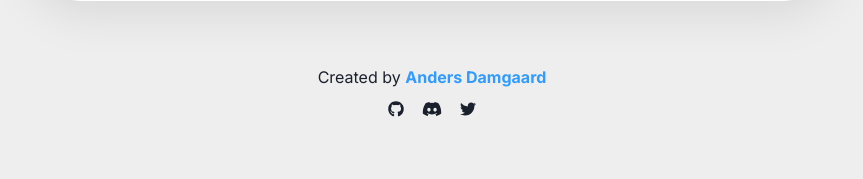
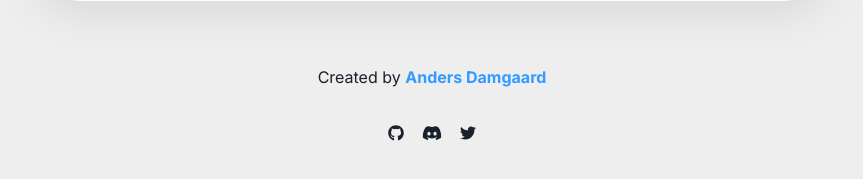
Before and after one commit to akd-io/create-next-stack-website, a Next.js app: page / in a window 1280 px wide. Shown: the part 1672-1851 px from the top of the page, without its empty margins (208-1071 px from the left). Built offline with nearby package versions, Linux system fonts and the light colour scheme.

Commit message:
Add footer spacing

```diff
--- a/templates/LandingPage/components/Footer.tsx
+++ b/templates/LandingPage/components/Footer.tsx
@@ -10,6 +10,7 @@ export const Footer: React.FC = () => {
       as="footer"
       boxProps={{
         alignItems: "left",
+        gap: "24px",
       }}
     >
       <Text align={["left", "center"]}>
```
